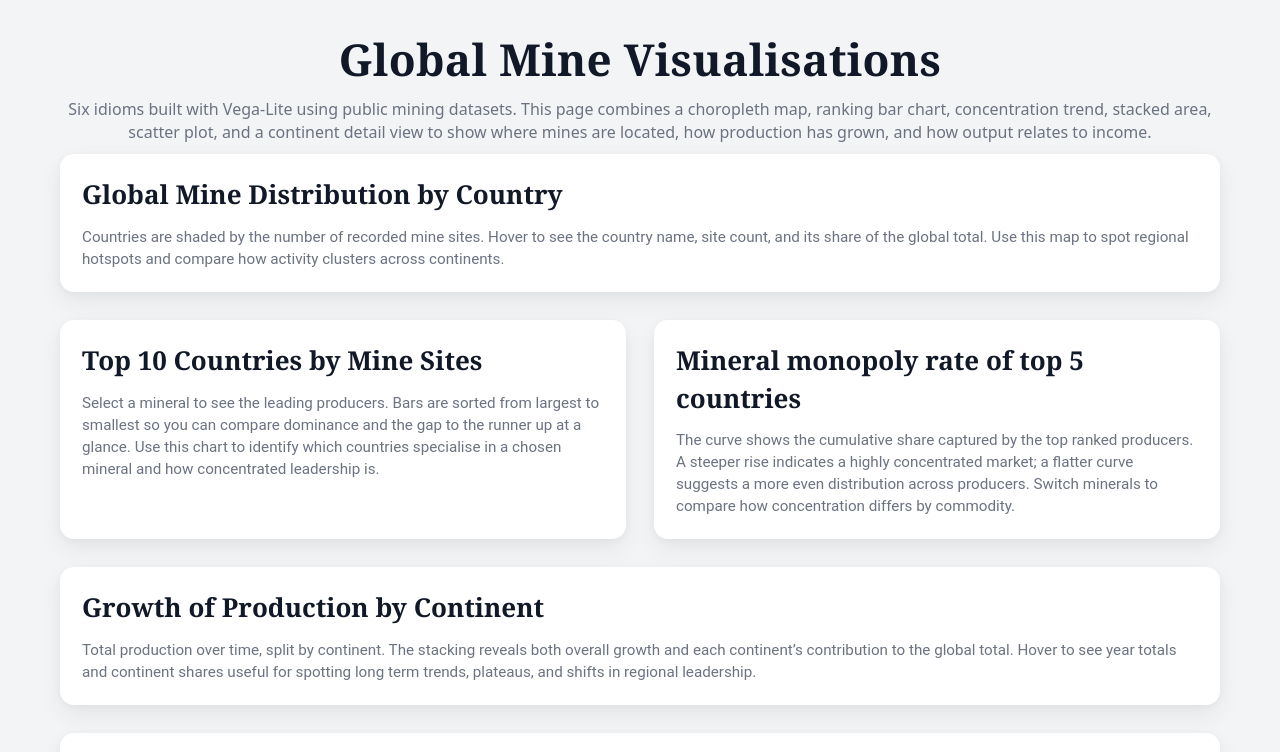
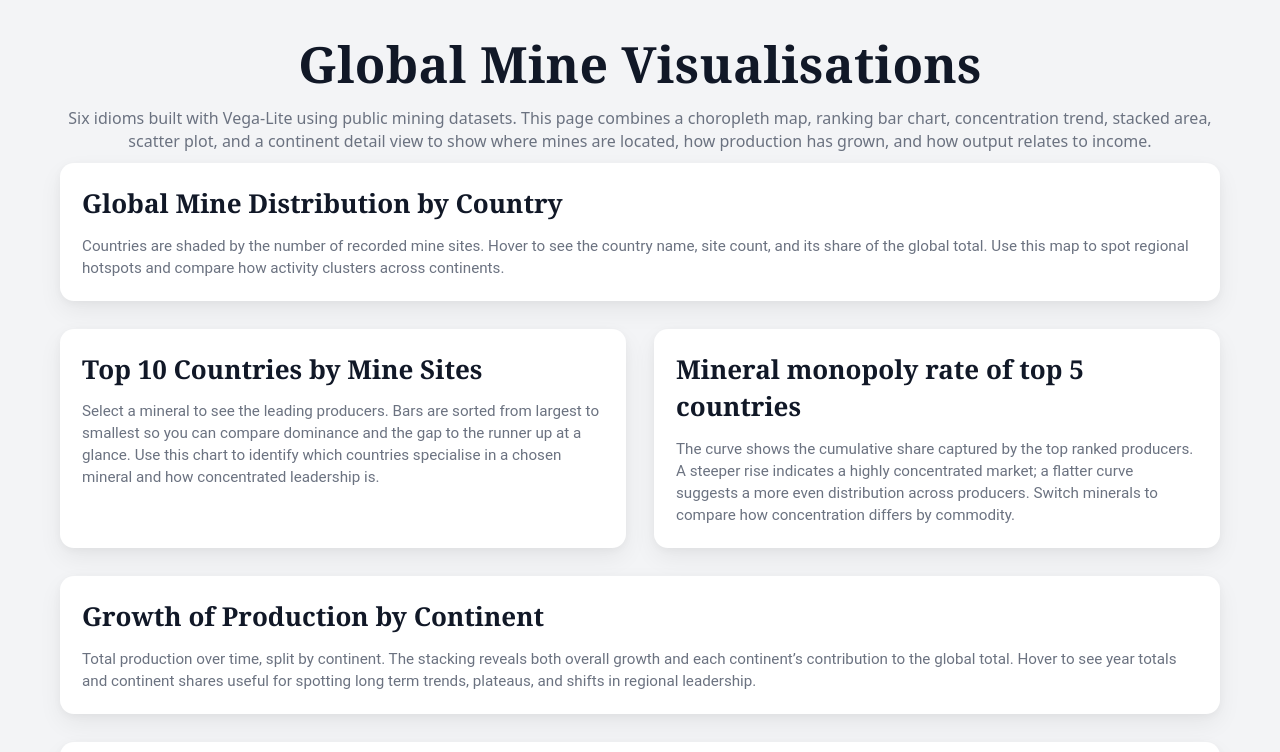
Before and after one commit to koa0930/3179, a plain HTML site: page index.html in a window 1280 px wide. Shown: the top 752 px of the page. Drawn offline with Linux system fonts and the light colour scheme; a script that the page names is missing.

Commit message:
finalfinal

```diff
--- a/style.css
+++ b/style.css
@@ -1,9 +1,9 @@
-/* Page background + typography */
+
 :root {
-  --bg: #f3f4f6;         /* light grey page background */
-  --card: #ffffff;       /* white card */
-  --text: #111827;       /* near-black body text */
-  --muted: #6b7280;      /* muted paragraph text */
+  --bg: #f3f4f6;
+  --card: #ffffff;
+  --text: #111827;
+  --muted: #6b7280;
   --shadow: 0 10px 25px rgba(0,0,0,.06), 0 2px 8px rgba(0,0,0,.04);
 }
 
@@ -18,20 +18,20 @@ html, body {
   line-height: 1.45;
 }
 
-/* Header block: center title + intro */
+
 .page-header {
   max-width: 1200px;
   margin: 28px auto 6px;
   padding: 0 20px;
-  text-align: center;      /* center title + lede */
+  text-align: center;
 }
 
 .page-title {
   margin: 0 0 6px;
-  font-size: clamp(28px, 4vw, 44px);
+  font-size: clamp(40px, 4vw, 50px);
   font-weight: 800;
   letter-spacing: .3px;
-  font-family: "Georgia", "Times New Roman", serif;   /* serif for titles */
+  font-family: "Georgia", "Times New Roman", serif;
 }
 
 .lede {
@@ -40,7 +40,7 @@ html, body {
   font-size: 1rem;
 }
 
-/* Centered content column */
+
 .container {
   max-width: 1200px;
   margin: 8px auto 48px;
@@ -50,7 +50,7 @@ html, body {
   gap: 28px;
 }
 
-/* Card look for each visualization */
+
 .card {
   background: var(--card);
   border-radius: 14px;
@@ -58,15 +58,15 @@ html, body {
   padding: 22px 22px 18px;
 }
 
-/* Section titles */
+
 .card > h2 {
   margin: 0 0 12px;
   font-size: clamp(18px, 2.6vw, 26px);
   font-weight: 700;
-  font-family: "Georgia", "Times New Roman", serif;   /* serif for section titles */
+  font-family: "Georgia", "Times New Roman", serif;
 }
 
-/* Make embedded charts responsive */
+
 .card .vega-embed,
 .card canvas,
 .card svg,
@@ -75,32 +75,32 @@ html, body {
   width: 100%;
 }
 
-/* Two-column row layout for paired charts */
+
 .row {
   display: flex;
   flex-wrap: wrap;
   gap: 28px;
 }
 
-/* Make each card share the row equally */
+
 .row .card {
-  flex: 1 1 500px; /* min width ≈500px before wrapping */
+  flex: 1 1 500px;
 }
 
-/* Description text */
+
 .desc {
   margin: 12px 0 4px;
   color: var(--muted);
   font-size: 0.95rem;
-  font-family: "Roboto", "Helvetica", "Arial", sans-serif;   /* sans-serif for body text */
+  font-family: "Roboto", "Helvetica", "Arial", sans-serif;
 }
 
-/* Optional: make Vega-Embed action footer minimal */
+
 .vega-actions a {
   color: #6b7280;
 }
 
-/* Footer styling */
+
 .footer {
   max-width: 1200px;
   margin: 32px auto 28px;
@@ -108,7 +108,7 @@ html, body {
   text-align: center;
   color: var(--muted);
   font-size: 0.9rem;
-  border-top: 1px solid #e5e7eb; /* subtle separator */
+  border-top: 1px solid #e5e7eb;
 }
 .footer a { color: #2563eb; text-decoration: none; }
 .footer a:hover { text-decoration: underline; }
```
